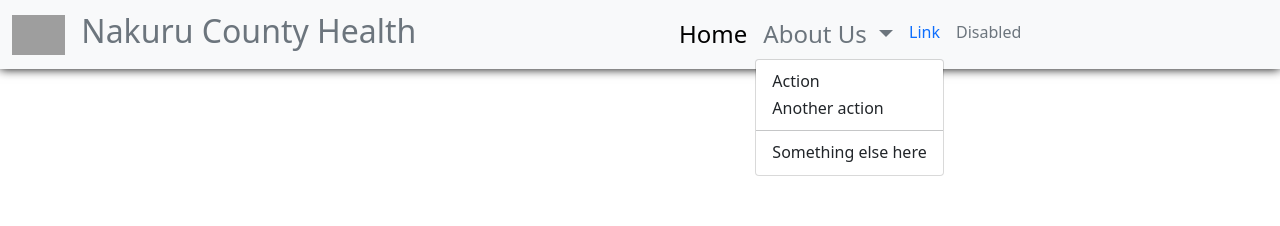
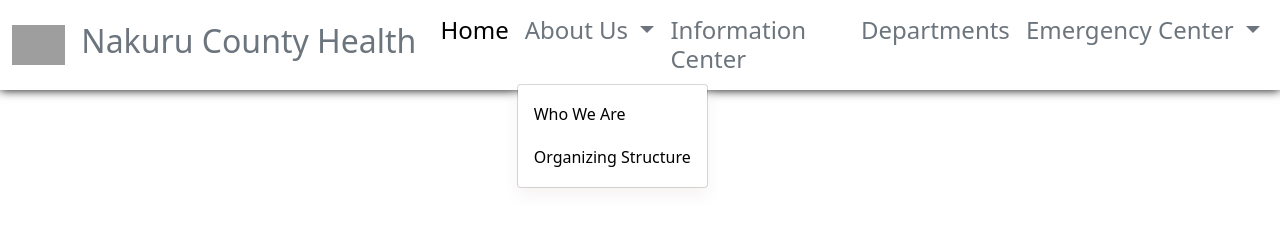
Before and after one commit to JoeGakumo21/NakuruCountyHealth-Website, a plain HTML site: page index.html in a window 1280 px wide. Both pictures are taken after a click on the button "About Us". Drawn offline with nearby package versions, Linux system fonts and the light colour scheme; grey boxes are pictures that could not be loaded.

Commit message:
added more links to navbar

```diff
--- a/index.html
+++ b/index.html
@@ -18,7 +18,7 @@
 </head>
 <body>
     <!-- navbar goes here -->
-    <nav class="navbar navbar-expand-lg bg-light">
+    <nav class="navbar navbar-expand-lg">
         <div class="container-fluid">
             <img src="https://nakuru.go.ke/wp-content/uploads/2021/04/Header-2.png" class="navbar-brand" alt="Nakuru County Logo" id="logo">
           <h1 class="navbar-brand text-capitalize text-secondary display-1" href="#">nakuru county health</h1>
@@ -35,17 +35,26 @@
                   About Us
                 </a>
                 <ul class="dropdown-menu" aria-labelledby="navbarDropdown">
-                  <li><a class="dropdown-item" href="#">Action</a></li>
-                  <li><a class="dropdown-item" href="#">Another action</a></li>
-                  <li><hr class="dropdown-divider"></li>
-                  <li><a class="dropdown-item" href="#">Something else here</a></li>
+                  <li><a class="dropdown-item text-capitalize" href="#">who we are</a></li>
+                  <li><a class="dropdown-item text-capitalize" href="#">organizing structure</a></li>
+
                 </ul>
               </li>
               <li class="nav-item">
-                <a class="nav-link" href="#">Link</a>
+                <a class="nav-link text-secondary display-3" href="#">Information Center</a>
               </li>
               <li class="nav-item">
-                <a class="nav-link disabled" >Disabled</a>
+                <a class="nav-link text-secondary display-3" href="#">Departments</a>
+              </li>
+              <li class="nav-item dropdown  display-3">
+                <a class="nav-link dropdown-toggle text-secondary" href="#" id="navbarDropdown" role="button" data-bs-toggle="dropdown" aria-expanded="false">
+                  Emergency Center
+                </a>
+                <ul class="dropdown-menu" aria-labelledby="navbarDropdown">
+                  <li><a class="dropdown-item text-capitalize" href="#">Emergency Contacts</a></li>
+                  <li><a class="dropdown-item text-capitalize" href="#">Covid 19 Updates</a></li>
+
+                </ul>
               </li>
             </ul>
 
--- a/main.css
+++ b/main.css
@@ -15,7 +15,7 @@
     color: rgb(17, 11, 11);
 }
 .navbar:hover{
-    background-color:snow;
+    background-color:white;
     box-shadow: 0 0 10px 0 #000000;
     margin: auto;
 }
@@ -34,7 +34,26 @@
     font-size: 1.5rem;
     font-weight: 100;
 }
-.dropdown-menu:hover{
-    background-color:white;
+.dropdown-menu{
+  display: none;
+  position: absolute;
+  background-color:white;
+  min-width: 160px;
+  box-shadow: 0px 8px 16px 0px rgb(247, 243, 243);
+  z-index: 1;
+}
+.dropdown-menu a{
+    color: black;
+    padding: 12px 16px;
+    text-decoration: none;
+    display: block;
+}
+.dropdown-menu a:hover{
+    background-color: #f1f1f1;
+}
+.dropdown:hover .dropdown-menu{
+    display: block;
+}
+.dropdown:hover .dropdown-menu a{
     color: black;
 }
```
